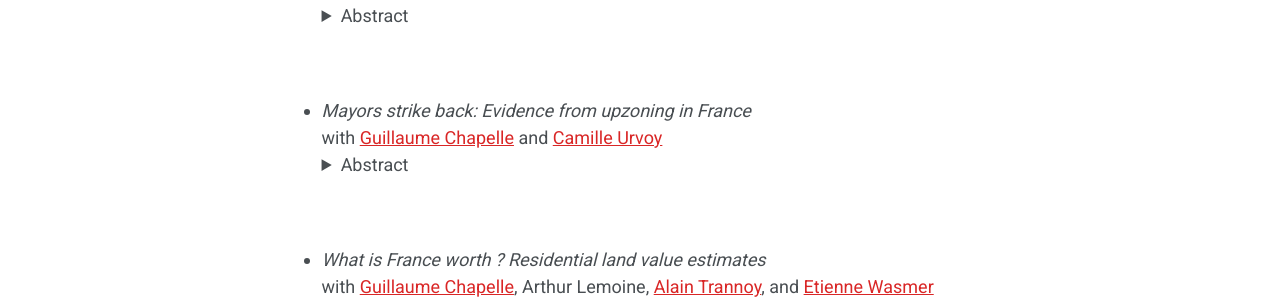
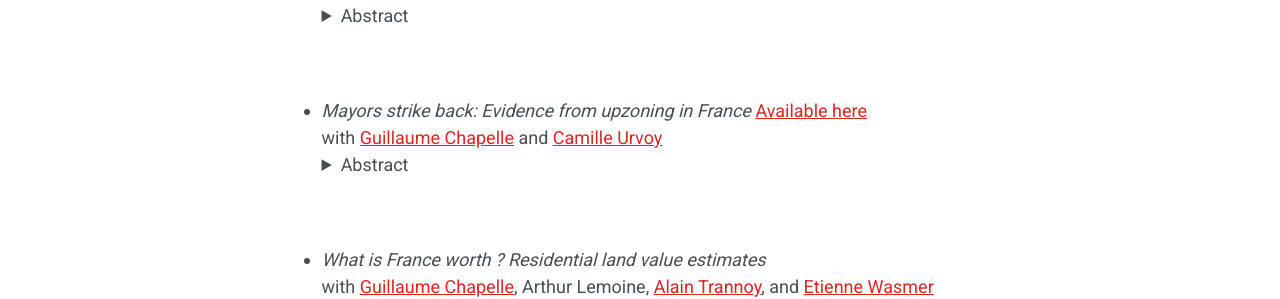
Before and after one commit to julia-paulventurine/julia-paulventurine.github.io, a Jekyll site: the page built from _pages/research.md, in a window 1280 px wide and 1156 px high. Shown: the part 248-547 px from the top of the window. Built offline with Jekyll 4.4.1, drawn with Linux system fonts in a browser that asks for light colours; a script that is not in the unit is left out.

Commit message:
Update research paper reference with link

```diff
--- a/_pages/research.md
+++ b/_pages/research.md
@@ -16,7 +16,7 @@ author_profile: false
   </details>
 <br>
 
-- *Mayors strike back: Evidence from upzoning in France* \
+- *Mayors strike back: Evidence from upzoning in France* [Available here](https://ideas.repec.org/p/hal/wpaper/halshs-05329475.html){:target="_blank"} \
   with [Guillaume Chapelle](https://sites.google.com/view/guillaume-chapelle/home){:target="_blank"} and [Camille Urvoy](https://sites.google.com/view/camille-urvoy/home){:target="_blank"}
   <details>
   <summary> Abstract </summary>
```
